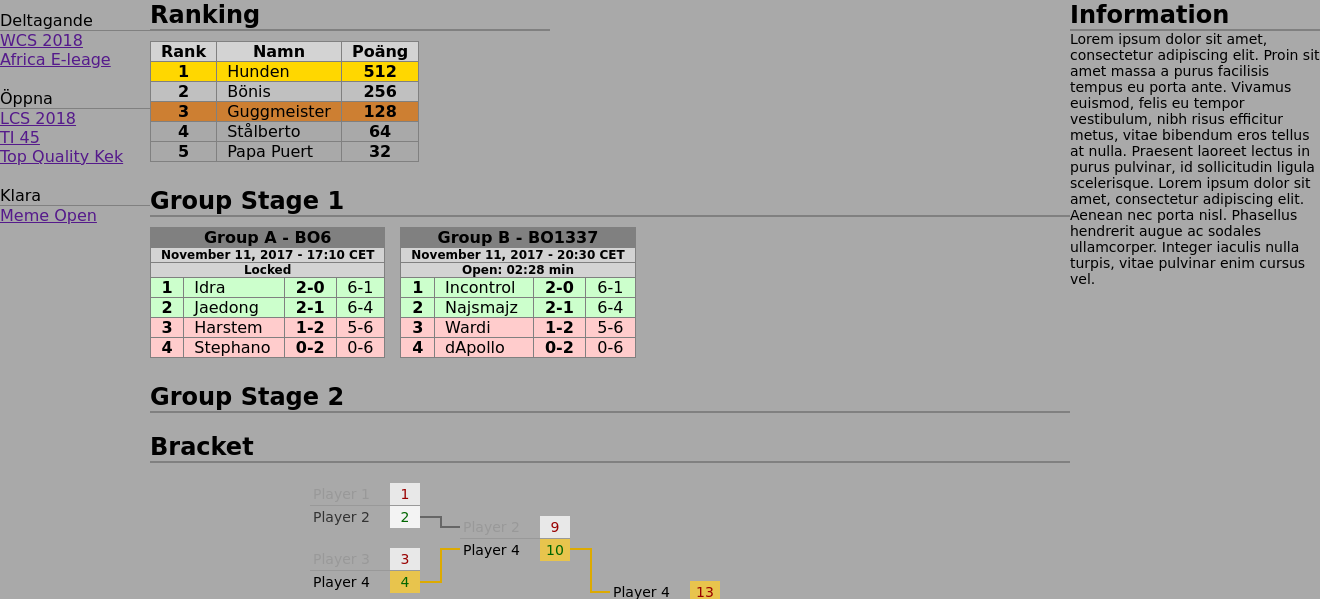
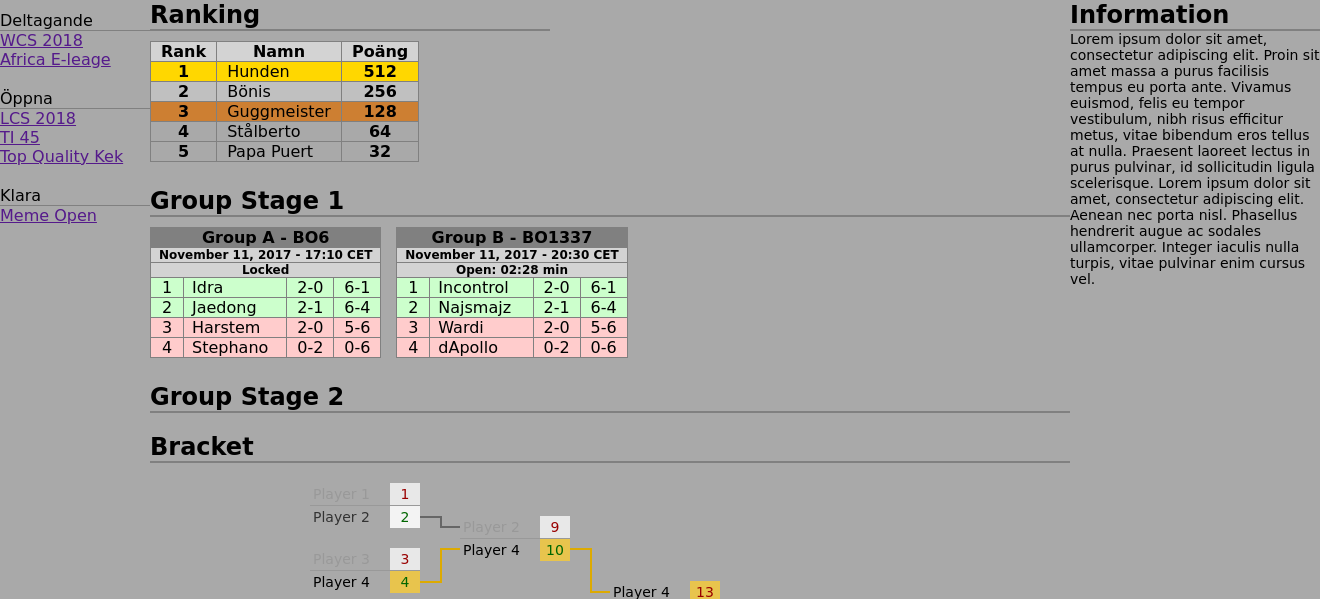
Before and after one commit to perjhellstrom/betting_site, a Flask app: template site/templates/active_tournaments.html in a window 1320 px wide. Shown: the part 134-733 px from the top of the page. Run offline with Flask 2, Linux system fonts and the light colour scheme; the template is opened without the code that fills it, so the values that code supplies are empty.

Commit message:
Use flexbox to structure groups instead of table

```diff
--- a/site/css/group_stage.css
+++ b/site/css/group_stage.css
@@ -3,42 +3,6 @@
 .group-stage-container {
 	display: flex;
 	flex-wrap: wrap;
-}
-
-.group-stage-container table {
-    border-collapse: collapse;
-    margin: 0 15px 15px 0;
-}
-
-.group-stage-container th,
-.group-stage-container td {
-    border: 1px solid gray;
-    padding: 0 10px 0 10px;
-}
-
-.group-name-header {
-	font-weight: bold;
-    background-color: gray;
-}
-
-.group-time-header {
-	font-size: 12px;
-    background-color: #d3d3d3;
-}
-
-.group-player-rank,
-.group-player-score,
-.group-player-matches {
-    text-align: center;
-}
-
-.group-player-rank,
-.group-player-score {
-    font-weight: bold;
-}
-
-.group-player-name {
-    padding: 0 25px 0 10px;
 }
 
 .group-color-red {
@@ -48,3 +12,69 @@
 .group-color-green {
 	background-color: #cfc;
 }
+
+.group-frame {
+	display: flex;
+	flex-direction: column;
+    margin: 0 15px 15px 0;
+}
+
+.group-container {
+	display: flex;
+}
+
+.group-header,
+.group-sub-header {
+	padding: 0 8px 0 8px;
+	text-align: center;
+	font-weight: bold;
+	border-bottom: 1px solid gray;
+	border-left: 1px solid gray;
+	border-right: 1px solid gray;
+	align-items: stretch;
+}
+
+.group-header {
+	font-size: 16px;
+    background-color: gray;
+	border: 1px solid gray;
+}
+
+.group-sub-header {
+	font-size: 12px;
+    background-color: #d3d3d3;
+}
+
+.group-player-row {
+	display: flex;
+}
+
+.group-player-rank,
+.group-player-name,
+.group-player-score,
+.group-player-matches {
+	border-bottom: 1px solid gray;
+	border-right: 1px solid gray;
+}
+
+.group-player-rank,
+.group-player-score,
+.group-player-matches {
+	text-align: center;
+}
+
+.group-player-rank {
+	border-left: 1px solid gray;
+	min-width: 32px;
+}
+
+.group-player-name {
+	padding: 0 12px 0 8px;
+	flex-grow: 1;
+}
+
+.group-player-score,
+.group-player-matches {
+	min-width: 40px;
+	padding: 0 3px 0 3px;
+}
--- a/site/templates/active_tournaments.html
+++ b/site/templates/active_tournaments.html
@@ -87,84 +87,64 @@
                         <h2>Group Stage 1</h2>
                     </section>
                     <div class="group-stage-container">
-                        <table class="group-table">
-                            <thead>
-                                <tr>
-                                    <th class="group-name-header" colspan="4">Group A - BO6</th>
-                                </tr>
-                                <tr>
-                                    <th class="group-time-header" colspan="4">November 11, 2017 - 17:10 CET</th>
-                                </tr>
-                                <tr>
-                                    <th class="group-time-header" colspan="4">Locked</th>
-                                </tr>
-                            </thead>
-                            <tbody>
-                                <tr class="group-player-row">
-                                    <td class="group-player-rank group-color-green">1</td>
-                                    <td class="group-player-name group-color-green">Idra</td>
-                                    <td class="group-player-score group-color-green">2-0</td>
-                                    <td class="group-player-matches group-color-green">6-1</td>
-                                </tr>
-                                <tr class="group-player-row">
-                                    <td class="group-player-rank group-color-green">2</td>
-                                    <td class="group-player-name group-color-green">Jaedong</td>
-                                    <td class="group-player-score group-color-green">2-1</td>
-                                    <td class="group-player-matches group-color-green">6-4</td>
-                                </tr>
-                                <tr class="group-player-row">
-                                    <td class="group-player-rank group-color-red">3</td>
-                                    <td class="group-player-name group-color-red">Harstem</td>
-                                    <td class="group-player-score group-color-red">1-2</td>
-                                    <td class="group-player-matches group-color-red">5-6</td>
-                                </tr>
-                                <tr class="group-player-row">
-                                    <td class="group-player-rank group-color-red">4</td>
-                                    <td class="group-player-name group-color-red">Stephano</td>
-                                    <td class="group-player-score group-color-red">0-2</td>
-                                    <td class="group-player-matches group-color-red">0-6</td>
-                                </tr>
-                            </tbody>
-                        </table>
-                        <table>
-                            <thead>
-                                <tr>
-                                    <th class="group-name-header" colspan="4">Group B - BO1337</th>
-                                </tr>
-                                <tr>
-                                    <th class="group-time-header" colspan="4">November 11, 2017 - 20:30 CET</th>
-                                </tr>
-                                <tr>
-                                    <th class="group-time-header" colspan="4">Open: 02:28 min</th>
-                                </tr>
-                            </thead>
-                            <tbody>
-                                <tr class="group-player-row">
-                                    <td class="group-player-rank group-color-green">1</td>
-                                    <td class="group-player-name group-color-green">Incontrol</td>
-                                    <td class="group-player-score group-color-green">2-0</td>
-                                    <td class="group-player-matches group-color-green">6-1</td>
-                                </tr>
-                                <tr class="group-player-row">
-                                    <td class="group-player-rank group-color-green">2</td>
-                                    <td class="group-player-name group-color-green">Najsmajz</td>
-                                    <td class="group-player-score group-color-green">2-1</td>
-                                    <td class="group-player-matches group-color-green">6-4</td>
-                                </tr>
-                                <tr class="group-player-row">
-                                    <td class="group-player-rank group-color-red">3</td>
-                                    <td class="group-player-name group-color-red">Wardi</td>
-                                    <td class="group-player-score group-color-red">1-2</td>
-                                    <td class="group-player-matches group-color-red">5-6</td>
-                                </tr>
-                                <tr class="group-player-row">
-                                    <td class="group-player-rank group-color-red">4</td>
-                                    <td class="group-player-name group-color-red">dApollo</td>
-                                    <td class="group-player-score group-color-red">0-2</td>
-                                    <td class="group-player-matches group-color-red">0-6</td>
-                                </tr>
-                            </tbody>
-                        </table>
+                        <div class="group-frame">
+                            <div class="group-header">Group A - BO6</div>
+                            <div class="group-sub-header">November 11, 2017 - 17:10 CET</div>
+                            <div class="group-sub-header">Locked</div>
+                            <div class="group-player-row">
+                                <div class="group-player-rank group-color-green">1</div>
+                                <div class="group-player-name group-color-green">Idra</div>
+                                <div class="group-player-score group-color-green">2-0</div>
+                                <div class="group-player-matches group-color-green">6-1</div>
+                            </div>
+                            <div class="group-player-row">
+                                <div class="group-player-rank group-color-green">2</div>
+                                <div class="group-player-name group-color-green">Jaedong</div>
+                                <div class="group-player-score group-color-green">2-1</div>
+                                <div class="group-player-matches group-color-green">6-4</div>
+                            </div>
+                            <div class="group-player-row">
+                                <div class="group-player-rank group-color-red">3</div>
+                                <div class="group-player-name group-color-red">Harstem</div>
+                                <div class="group-player-score group-color-red">2-0</div>
+                                <div class="group-player-matches group-color-red">5-6</div>
+                            </div>
+                            <div class="group-player-row">
+                                <div class="group-player-rank group-color-red">4</div>
+                                <div class="group-player-name group-color-red">Stephano</div>
+                                <div class="group-player-score group-color-red">0-2</div>
+                                <div class="group-player-matches group-color-red">0-6</div>
+                            </div>
+                        </div>
+                        <div class="group-frame">
+                            <div class="group-header">Group B - BO1337</div>
+                            <div class="group-sub-header">November 11, 2017 - 20:30 CET</div>
+                            <div class="group-sub-header">Open: 02:28 min</div>
+                            <div class="group-player-row">
+                                <div class="group-player-rank group-color-green">1</div>
+                                <div class="group-player-name group-color-green">Incontrol</div>
+                                <div class="group-player-score group-color-green">2-0</div>
+                                <div class="group-player-matches group-color-green">6-1</div>
+                            </div>
+                            <div class="group-player-row">
+                                <div class="group-player-rank group-color-green">2</div>
+                                <div class="group-player-name group-color-green">Najsmajz</div>
+                                <div class="group-player-score group-color-green">2-1</div>
+                                <div class="group-player-matches group-color-green">6-4</div>
+                            </div>
+                            <div class="group-player-row">
+                                <div class="group-player-rank group-color-red">3</div>
+                                <div class="group-player-name group-color-red">Wardi</div>
+                                <div class="group-player-score group-color-red">2-0</div>
+                                <div class="group-player-matches group-color-red">5-6</div>
+                            </div>
+                            <div class="group-player-row">
+                                <div class="group-player-rank group-color-red">4</div>
+                                <div class="group-player-name group-color-red">dApollo</div>
+                                <div class="group-player-score group-color-red">0-2</div>
+                                <div class="group-player-matches group-color-red">0-6</div>
+                            </div>
+                        </div>
                     </div>
                     <section>
                         <h2>Group Stage 2</h2>
```
